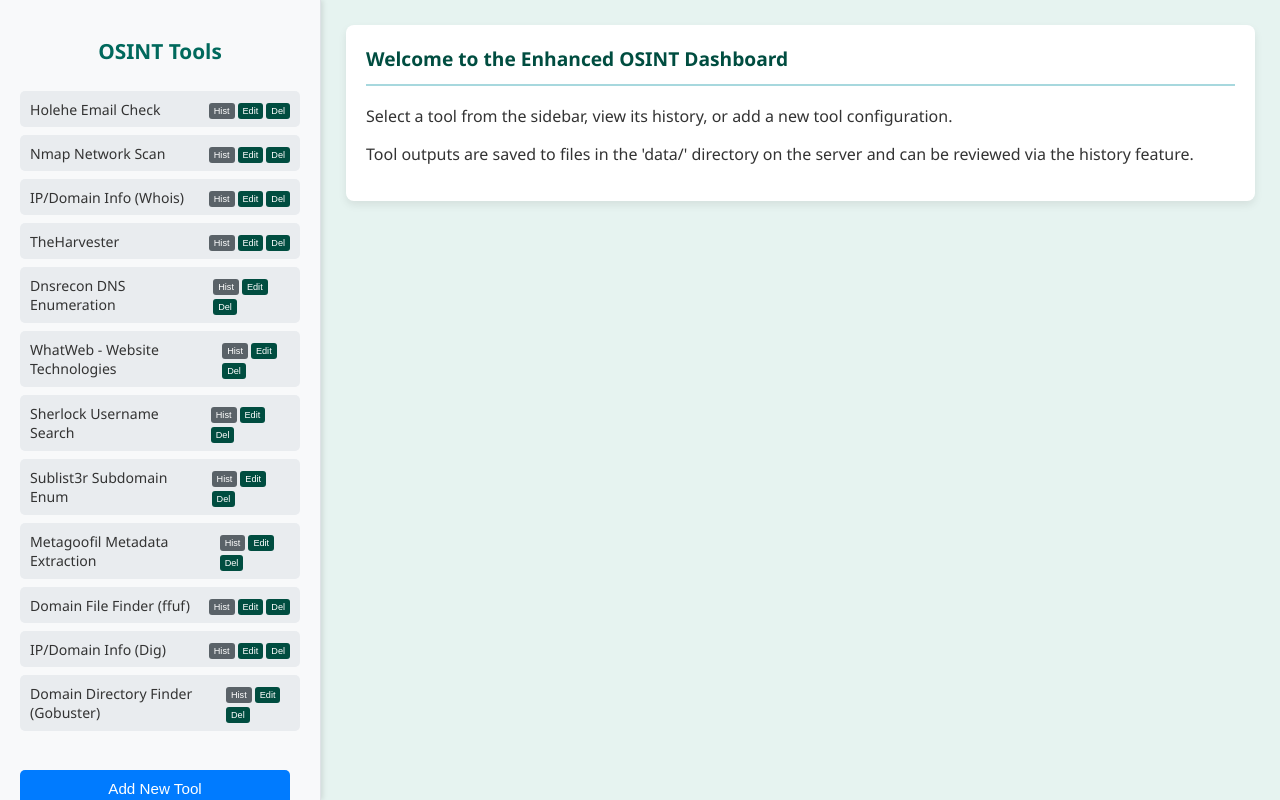
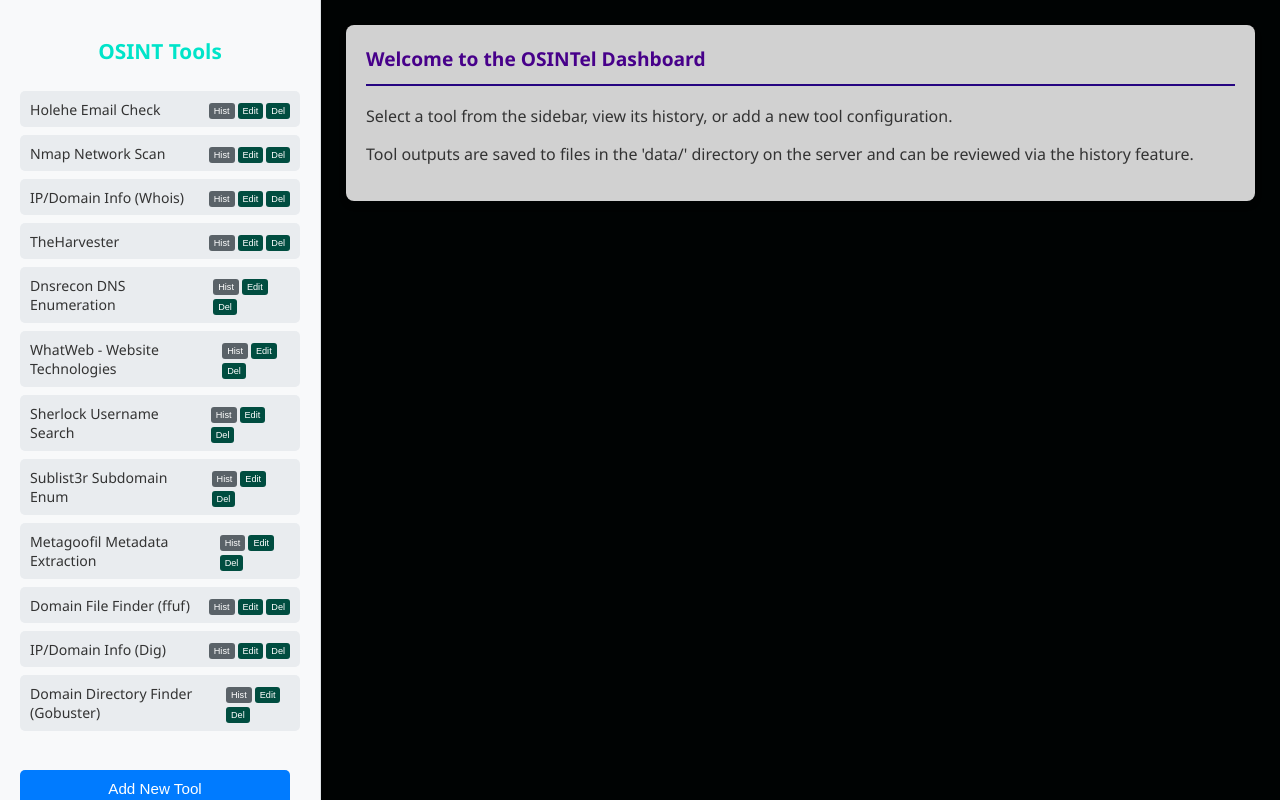
Before and after one commit to aenoshrajora/OSINTel-Dashboard, a Flask app: page / in a window 1280 px wide. Run offline with Flask 3, Linux system fonts and the light colour scheme.

Commit message:
Visual Improvement

```diff
--- a/templates/index.html
+++ b/templates/index.html
@@ -5,12 +5,12 @@
     <meta name="viewport" content="width=device-width, initial-scale=1.0">
     <title>OSINTle</title>
     <style>
-        body { font-family: 'Segoe UI', Tahoma, Geneva, Verdana, sans-serif; margin: 0; background-color: #e6f3f0; display: flex; height: 100vh; color: #333; }
+        body { font-family: 'Segoe UI', Tahoma, Geneva, Verdana, sans-serif; margin: 0; background-color: #000303; display: flex; height: 100vh; color: #333; }
         .sidebar { width: 280px; background-color: #f8f9fa; padding: 20px; box-shadow: 2px 0 5px rgba(0,0,0,0.1); overflow-y: auto; border-right: 1px solid #dee2e6; display: flex; flex-direction: column; }
-        .sidebar h2 { font-size: 1.3em; color: #00695c; margin-bottom: 10px; text-align: center; }
+        .sidebar h2 { font-size: 1.3em; color: #00e4c9; margin-bottom: 10px; text-align: center; }
         .sidebar ul#toolList { list-style: none; padding: 0; flex-grow: 1; }
         .sidebar li.tool-item { padding: 8px 10px; margin-bottom: 8px; background-color: #e9ecef; border-radius: 5px; cursor: pointer; transition: background-color 0.3s, color 0.3s; font-size: 0.88em; display: flex; justify-content: space-between; align-items: center; }
-        .sidebar li.tool-item:hover, .sidebar li.tool-item.active { background-color: #00796b; color: white; }
+        .sidebar li.tool-item:hover, .sidebar li.tool-item.active { background-color: #6900f3; color: rgb(255, 255, 255); }
         .sidebar .tool-item-name { flex-grow: 1; margin-right: 5px; }
         .sidebar .tool-actions button { font-size: 0.65em; padding: 3px 5px; margin-left: 3px; background-color: #004d40; color:white; border:none; border-radius:3px; cursor:pointer;}
         .sidebar .tool-actions button.history-btn {background-color: #5a6268;}
@@ -20,9 +20,9 @@
         .sidebar .manage-tools-btn:hover { background-color: #0056b3; }
 
         .main-content { flex-grow: 1; padding: 25px; overflow-y: auto; }
-        .panel { background-color: #ffffff; border-radius: 8px; box-shadow: 0 4px 8px rgba(0,0,0,0.08); padding: 20px; display: none; }
+        .panel { background-color: #d1d1d1; border-radius: 8px; box-shadow: 0 4px 8px rgba(0,0,0,0.08); padding: 20px; display: none; }
         .panel.active { display: block; }
-        .panel h3 { margin-top: 0; color: #004d40; border-bottom: 2px solid #a7d8de; padding-bottom: 12px; font-size: 1.2em; }
+        .panel h3 { margin-top: 0; color: #47008a; border-bottom: 2px solid #260581; padding-bottom: 12px; font-size: 1.2em; }
 
         #toolOutputDisplay {
             width: calc(100% - 22px);
@@ -45,7 +45,7 @@
         .panel .input-group { margin-bottom: 15px; }
         .panel .input-group label { display: block; margin-bottom: 5px; font-weight: 500; font-size:0.9em; }
         .panel .input-group input[type="text"], .panel .input-group input[type="email"], .panel .input-group input[type="url"], .panel .input-group select { width: calc(100% - 22px); padding: 10px; border: 1px solid #ced4da; border-radius: 4px; font-size: 0.9em; }
-        .panel button.run-tool-btn { padding: 10px 18px; background-color: #28a745; color: white; border: none; border-radius: 4px; cursor: pointer; transition: background-color 0.3s; font-size: 0.9em; margin-top:10px; }
+        .panel button.run-tool-btn { padding: 10px 18px; background-color: #005a15; color: white; border: none; border-radius: 4px; cursor: pointer; transition: background-color 0.3s; font-size: 0.9em; margin-top:10px; }
         .panel button.run-tool-btn:hover { background-color: #1e7e34; }
         .panel p.tool-description, .panel p.tool-notes { font-size: 0.9em; margin-bottom: 10px; background-color: #f0f7f8; padding: 8px; border-left: 3px solid #00796b; border-radius:3px; }
         #currentToolStatus { font-size: 0.8em; margin-top: 5px; padding: 5px; border-radius: 3px; text-align: right;}
@@ -82,7 +82,7 @@
 
     <div class="main-content">
         <div id="welcomePanel" class="panel active">
-            <h3>Welcome to the Enhanced OSINT Dashboard</h3>
+            <h3>Welcome to the OSINTel Dashboard</h3>
             <p>Select a tool from the sidebar, view its history, or add a new tool configuration.</p>
             <p>Tool outputs are saved to files in the 'data/' directory on the server and can be reviewed via the history feature.</p>
         </div>
```
